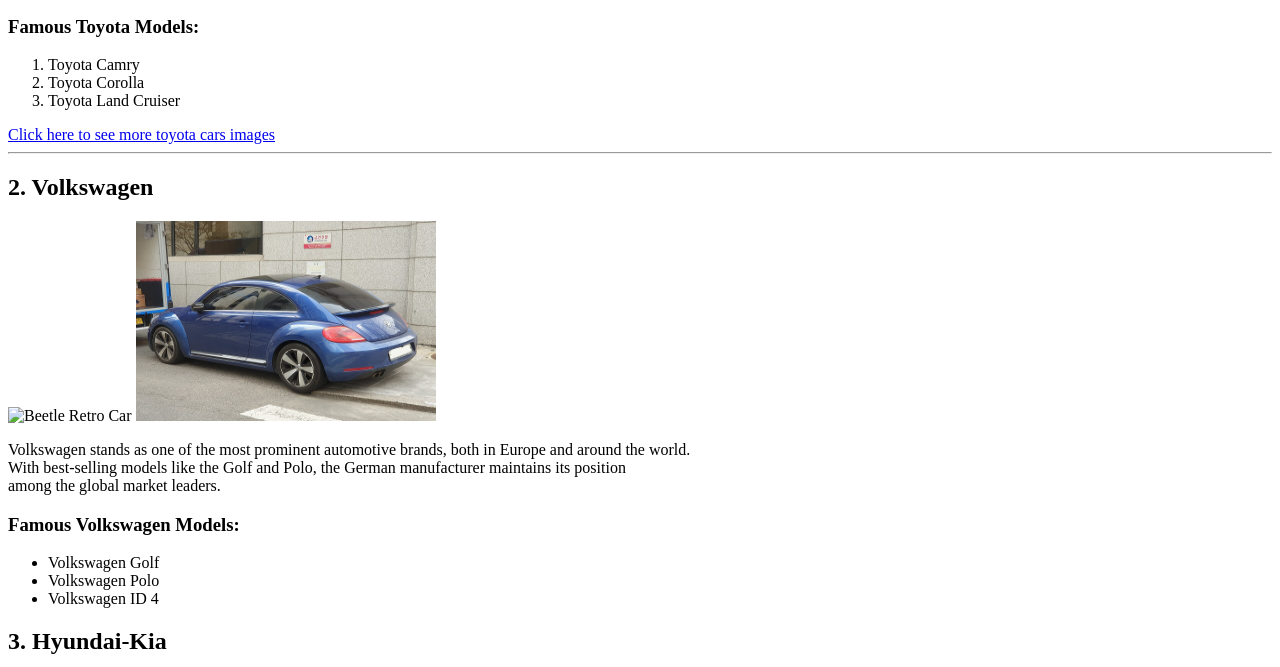
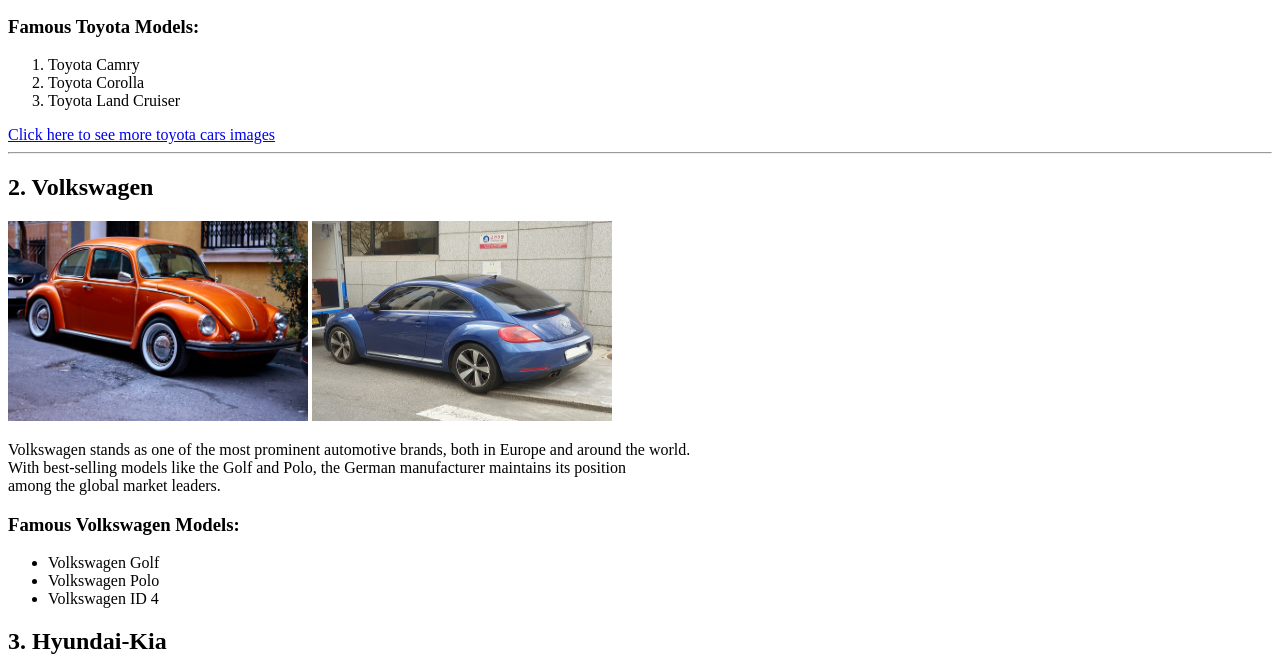
Before and after one commit to malikhtml1/final, a plain HTML site: page malik-final/index.html in a window 1280 px wide. Shown: the part 430-1097 px from the top of the page. Drawn offline with Linux system fonts and the light colour scheme.

Commit message:
Update index.html

```diff
--- a/malik-final/index.html
+++ b/malik-final/index.html
@@ -35,7 +35,7 @@
 
 <section>
   <h2>2. Volkswagen</h2>
-  <img src="/malikhtml1/final/blob/main/malik-final/images/wv-1.jpg" alt="Beetle Retro Car" width="300" height="200" title="1960's WV BEETLE">
+  <img src="./images/wv-1.jpg" alt="Beetle Retro Car" width="300" height="200" title="1960's WV BEETLE">
   <img src="/malik-final/images/wv-2.jpg" alt="Beetle Newer Version" width="300" height="200" title="WV BEETLE Newer Version">
   <p>Volkswagen stands as one of the most prominent automotive brands, both in Europe and around the world. <br> With best-selling models like the Golf and Polo, the German manufacturer maintains its position <br> among the global market leaders.</p>
 
```
